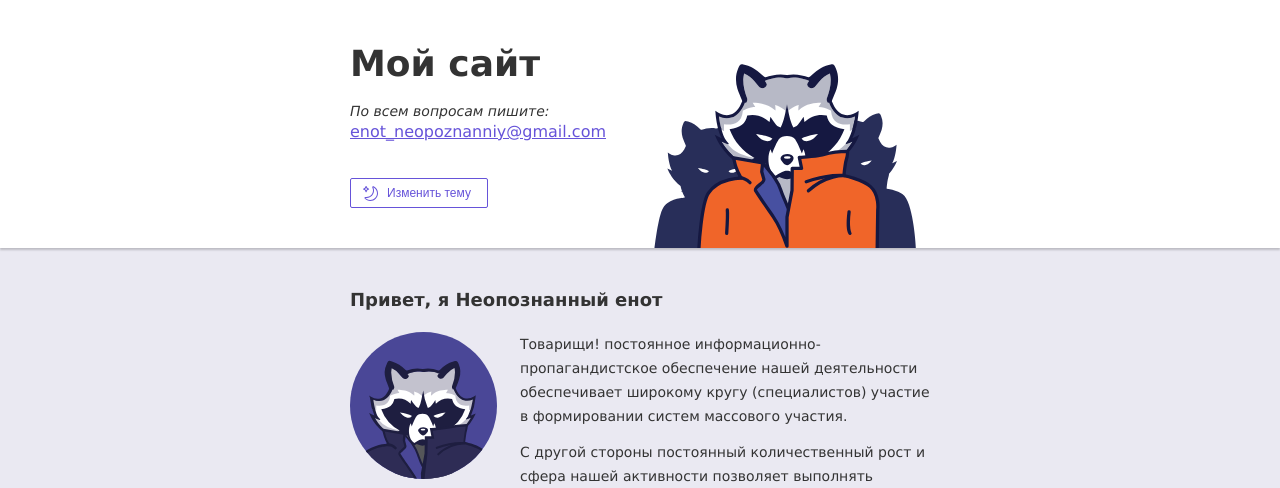
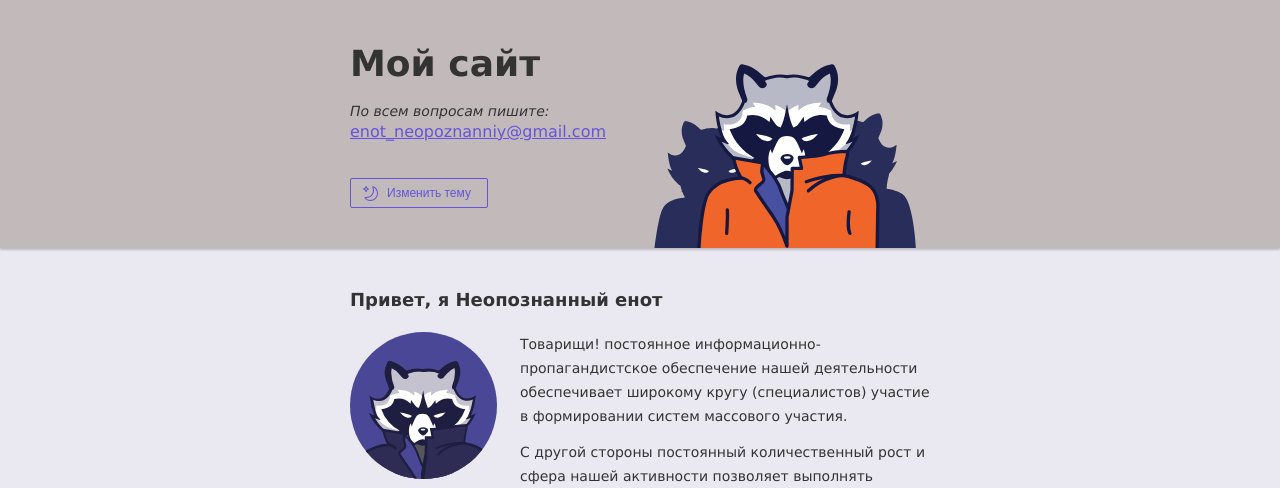
Before and after one commit to MitrofAndrei/MySite-test, a PHP site: page / in a window 1280 px wide. Shown: the top 488 px of the page. Run offline with PHP 8.4, Linux system fonts and the light colour scheme.

Commit message:
Изменение цвета

```diff
--- a/style.css
+++ b/style.css
@@ -41,7 +41,7 @@ a:focus {
 /* Шапка */
 .page-header {
   margin-bottom: 40px;
-  background-color: #ffffff;
+  background-color: #c2baba;
   box-shadow: 0 2px 2px rgba(0, 0, 0, 0.2);
 }
 
```
